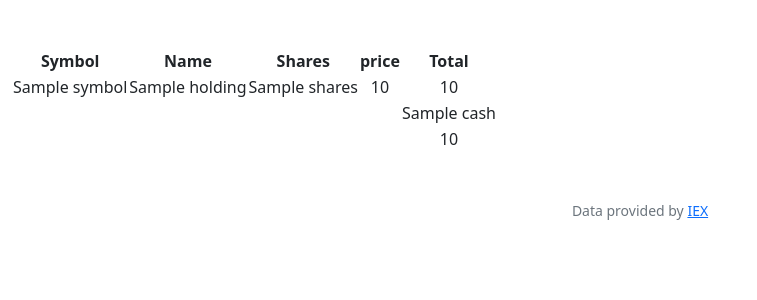
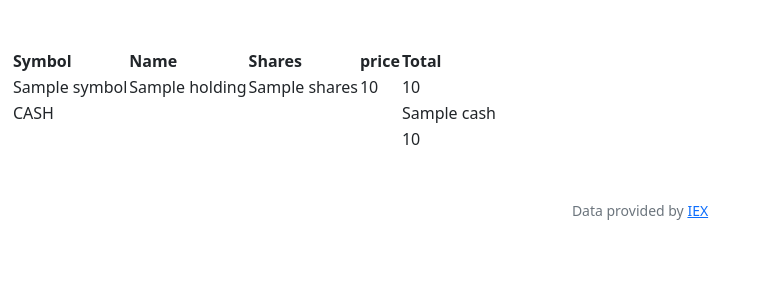
Before and after one commit to arfa544/cs50, a Flask app: template finance/templates/index.html in a window 1280 px wide. Shown: the part 76-376 px from the top of the page, without its empty margins (0-757 px from the left). Run offline with Flask 2, Linux system fonts and the light colour scheme; the template is opened without the code that fills it: most values are stand-ins (such as "Sample title", 1, 10 or a date in 2020); some libraries are stand-ins or nearby versions.

Commit message:
Sun, Nov 13, 2022, 1:20 PM +00:00

```diff
--- a/finance/static/styles.css
+++ b/finance/static/styles.css
@@ -21,3 +21,11 @@ nav .navbar-brand .green
 {
     color: #2e944b;
 }
+
+main table{
+    text-align: left;
+}
+
+main tfoot{
+
+}
--- a/finance/templates/index.html
+++ b/finance/templates/index.html
@@ -30,7 +30,7 @@
             </tr>
             {% endfor %}
             <tr>
-                <td colspan="4"></td>
+                <td colspan="4">CASH</td>
                 <td>{{cash}}</td>
             </tr>
         </tbody>
```
